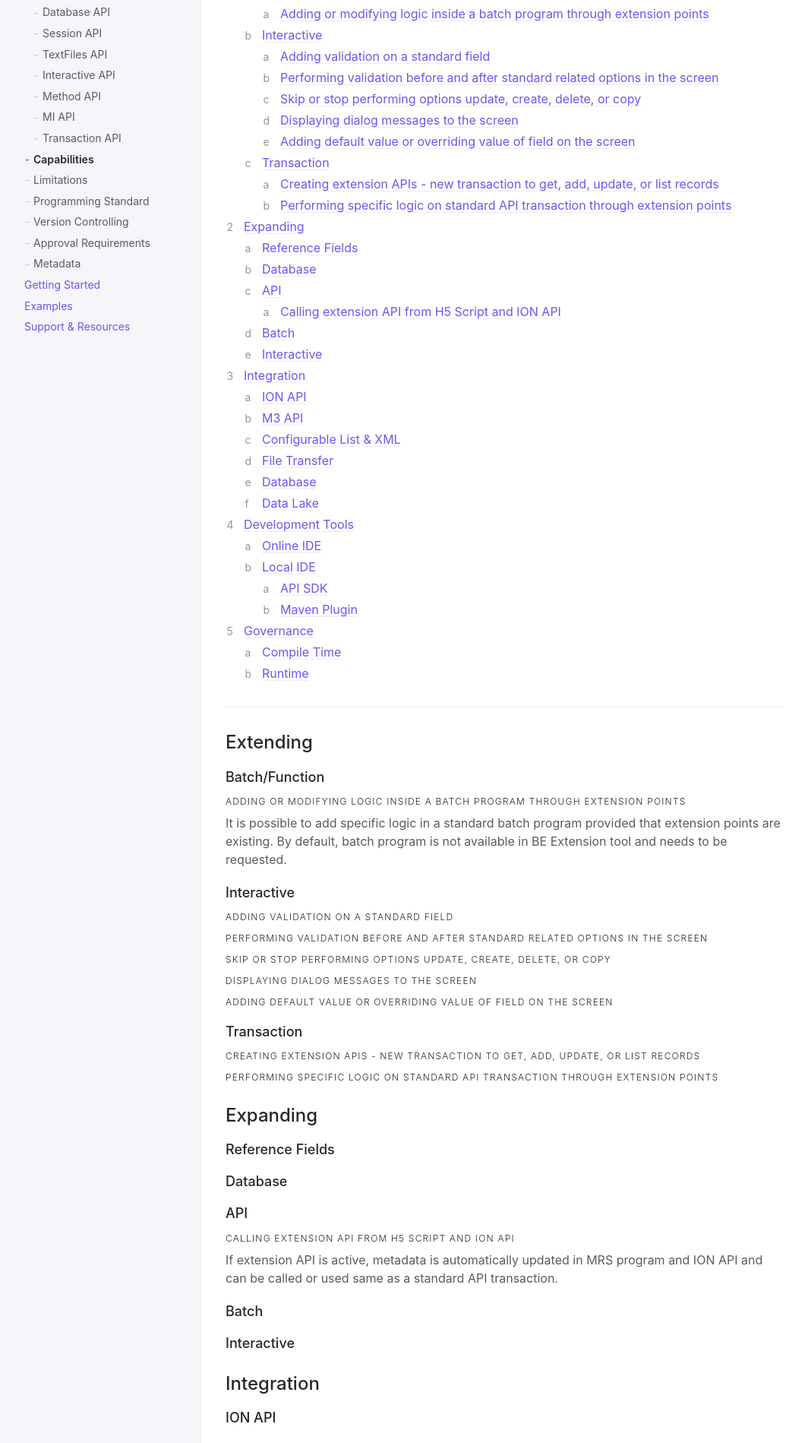
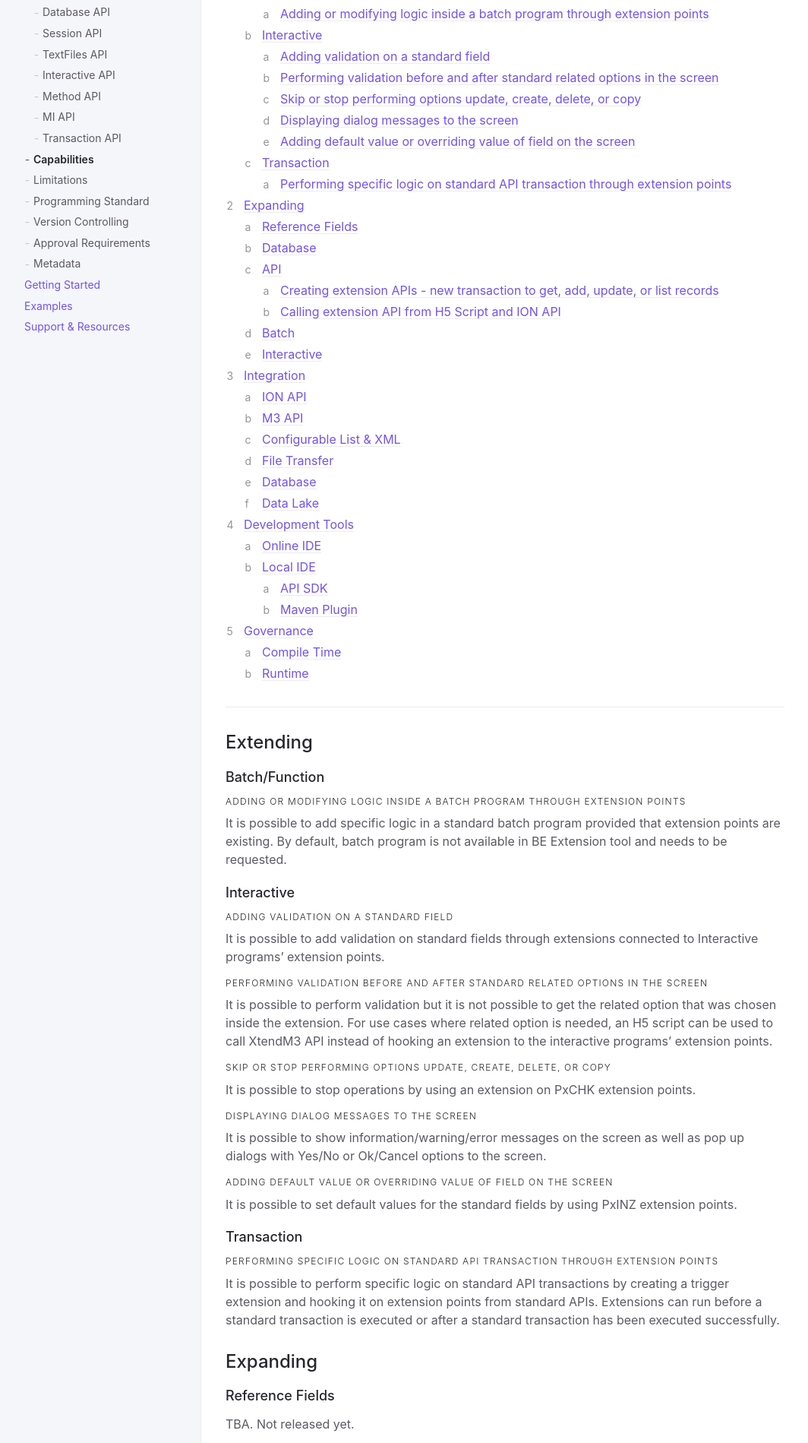
Before and after one commit to infor-cloud/xtendm3, a Jekyll site: the page built from docs/documentation/capabilities.md, in a window 1280 px wide. Shown: the part 354-2253 px from the top of the page at 76% size, without its empty margins (107-1171 px from the left). Built offline with Jekyll 4.4.1, drawn with Linux system fonts in a browser that asks for light colours; some of the changed text lies outside the part shown.

Commit message:
Update capabilities section

```diff
--- a/docs/documentation/capabilities.md
+++ b/docs/documentation/capabilities.md
@@ -24,25 +24,47 @@ XtendM3 Capabilities
 ## Extending
 ### Batch/Function
 #### Adding or modifying logic inside a batch program through extension points
-It is possible to add specific logic in a standard batch program provided that extension points are existing. By default, batch program is not available in BE Extension tool and needs to be requested.
+It is possible to add specific logic in a standard batch program provided that extension points are existing.
+By default, batch program is not available in BE Extension tool and needs to be requested.
 
 ### Interactive
 #### Adding validation on a standard field
+It is possible to add validation on standard fields through extensions connected to Interactive programs' extension points.
+
 #### Performing validation before and after standard related options in the screen
+It is possible to perform validation but it is not possible to get the related option that was chosen inside the extension.
+For use cases where related option is needed, an H5 script can be used to call XtendM3 API instead of hooking an extension
+to the interactive programs' extension points.
+
 #### Skip or stop performing options update, create, delete, or copy
+It is possible to stop operations by using an extension on PxCHK extension points.
+
 #### Displaying dialog messages to the screen
+It is possible to show information/warning/error messages on the screen as well as pop up dialogs with Yes/No or Ok/Cancel
+options to the screen.
+
 #### Adding default value or overriding value of field on the screen
+It is possible to set default values for the standard fields by using PxINZ extension points.
 
 ### Transaction
-#### Creating extension APIs - new transaction to get, add, update, or list records
+
 #### Performing specific logic on standard API transaction through extension points
+It is possible to perform specific logic on standard API transactions by creating a trigger extension and hooking it on
+extension points from standard APIs. Extensions can run before a standard transaction is executed or after a standard transaction has been
+executed successfully.
 
 ## Expanding
 ### Reference Fields
+TBA. Not released yet.
 
 ### Database
+It is possible to create completely new tables via XtendM3 by creating a Dynamic Table. The access to this table is
+through extensions and they can be exposed via XtendM3 APIs to the rest of the M3 ecosystem.
 
 ### API
+#### Creating extension APIs - new transaction to get, add, update, or list records
+It is possible to create new APIs and single/multi transactions via XtendM3. In order to create new transaction the
+extension type should be Transaction when creating it.
 #### Calling extension API from H5 Script and ION API
 If extension API is active, metadata is automatically updated in MRS program and ION API and can be called or used same as a standard API transaction.
 
```
Also changed, not shown: docs/documentation/limitations.md (+7 -0 lines).
